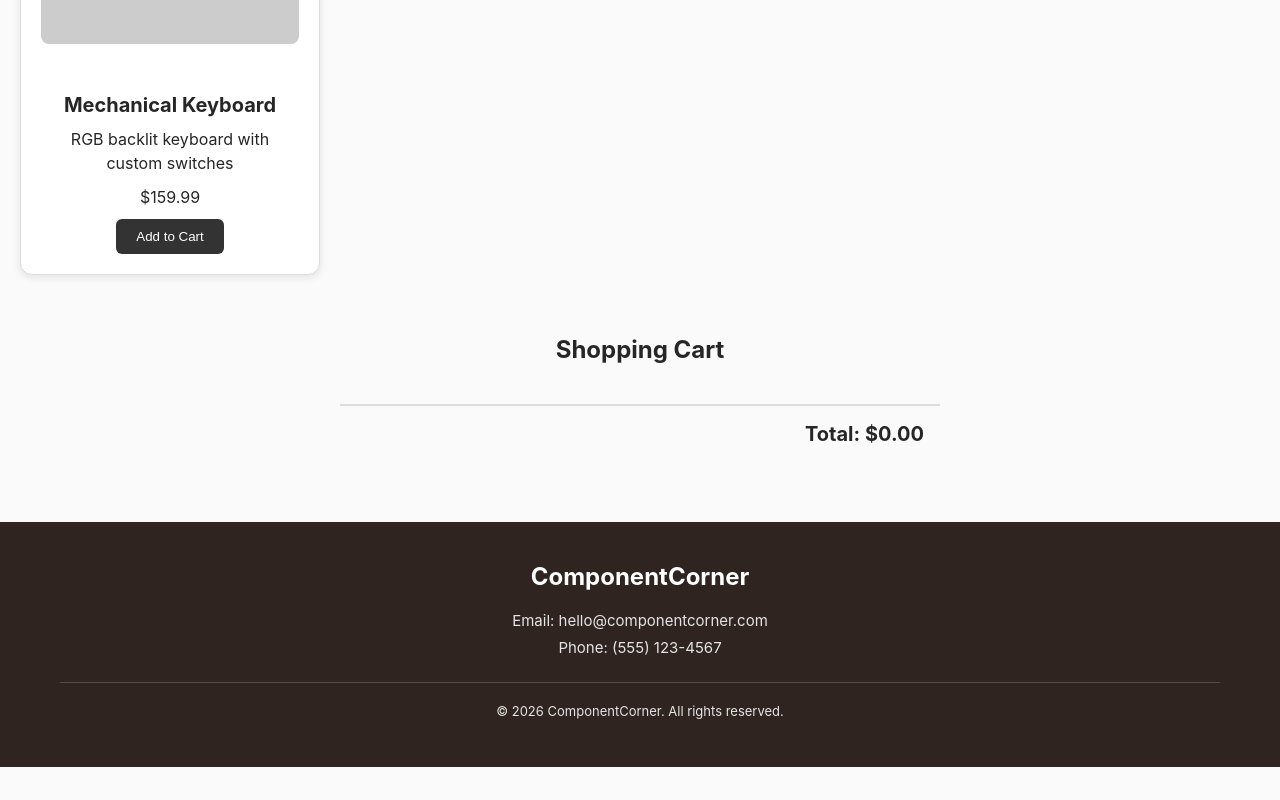
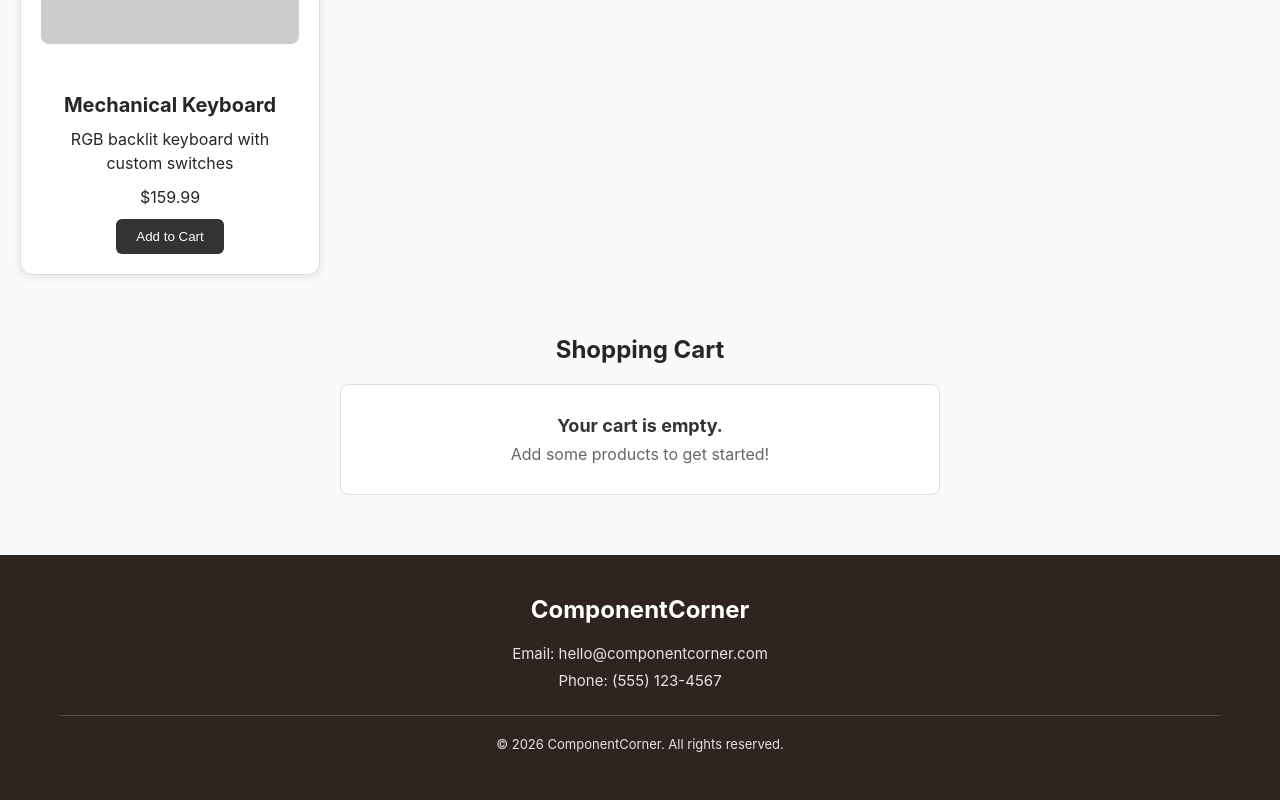
Before and after one commit to tle2-npu/component_corner_assign3, a React (Vite) app in the folder ComponentCorner/: page / in a window 1280 px wide. Shown: the part 3255-4055 px from the top of the page. Before the commit the page ends 4022 px from the top, so only its background shows below. Built offline with nearby package versions, Linux system fonts and the light colour scheme.

Commit message:
added conditional rendering for empty shopping cart

```diff
--- a/ComponentCorner/src/App.css
+++ b/ComponentCorner/src/App.css
@@ -49,3 +49,20 @@ main h2 {
 .cart-total h3 {
   font-size: 20px;
 }
+
+.empty-cart {
+  background: white;
+  border: 1px solid #ddd;
+  border-radius: 8px;
+  padding: 30px;
+  text-align: center;
+  width: 600px;
+  color: #666;
+}
+
+.empty-cart p:first-child {
+  font-size: 18px;
+  font-weight: bold;
+  color: #333;
+  margin-bottom: 8px;
+}
--- a/ComponentCorner/src/App.jsx
+++ b/ComponentCorner/src/App.jsx
@@ -94,6 +94,8 @@ function App() {
       <section className="cart-section">
         <h2>Shopping Cart</h2>
 
+        {cart.length > 0 ? (
+          <>
             {cart.map((item) => (
               <CartItem
                 key={item.id}
@@ -106,6 +108,13 @@ function App() {
             <div className="cart-total">
               <h3>Total: ${cartTotal.toFixed(2)}</h3>
             </div>
+          </>
+        ) : (
+          <div className="empty-cart">
+            <p>Your cart is empty.</p>
+            <p>Add some products to get started!</p>
+          </div>
+        )}
       </section>
 
       <Footer
```
Lines whose indentation alone changed are shown as unchanged.
